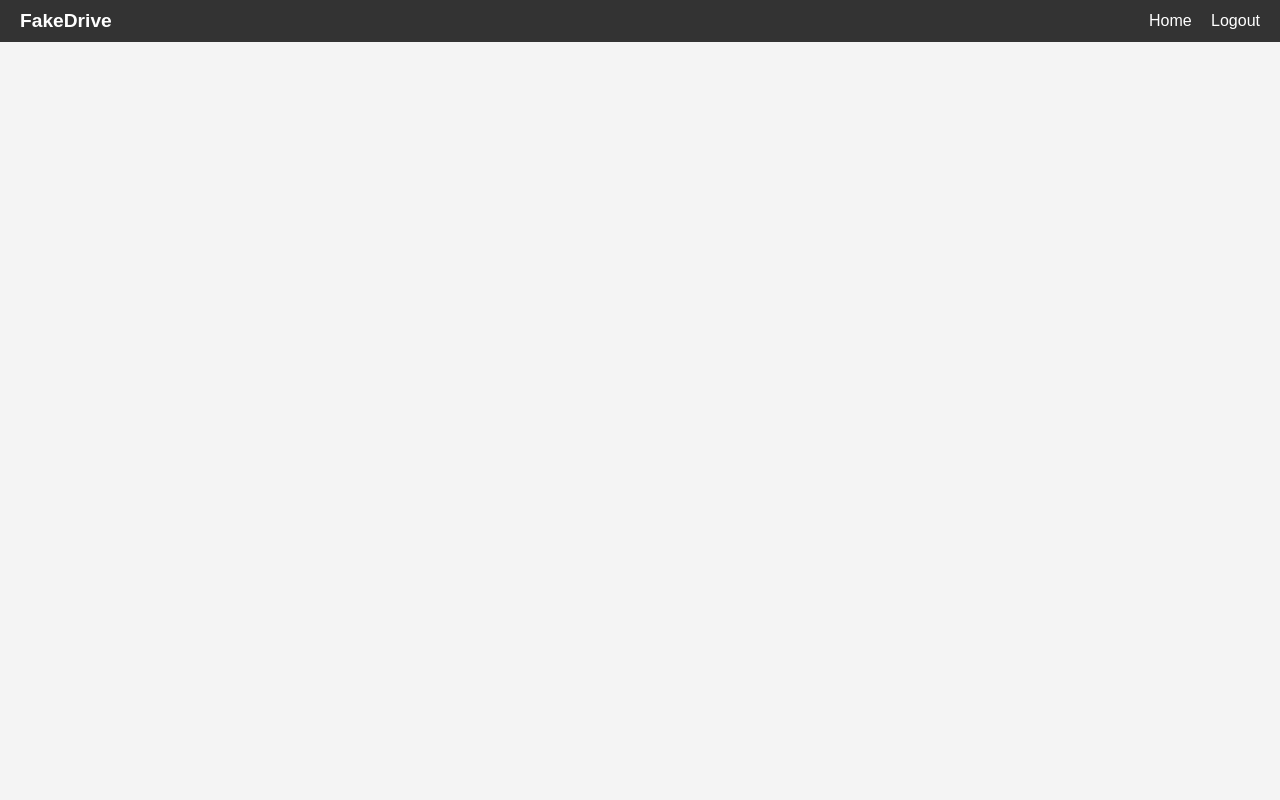
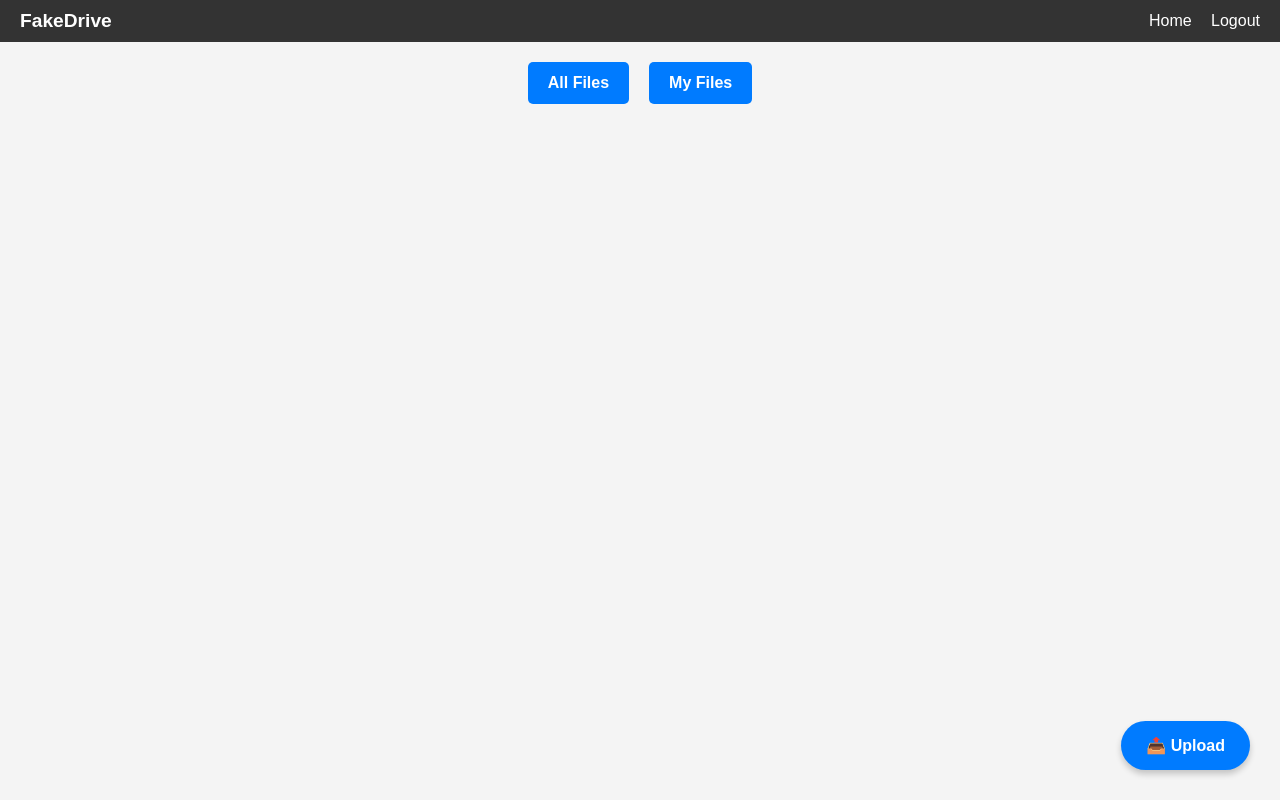
Before and after one commit to obolonua/fakedrive, a Flask app: a page that uses templates/my_fakedrive.html in a window 1280 px wide. Run offline with Flask 3, Linux system fonts and the light colour scheme; the visitor is signed in with stand-in values (Sample User, id 1).

Commit message:
my fakedrive usability

```diff
--- a/templates/my_fakedrive.html
+++ b/templates/my_fakedrive.html
@@ -8,6 +8,8 @@
             margin: 0;
             font-family: Arial, sans-serif;
             background-color: #f4f4f4;
+            min-height: 100vh;
+            position: relative;
         }
 
         nav {
@@ -32,11 +34,49 @@
         nav a:hover {
             text-decoration: underline;
         }
+
+        .file-buttons {
+            display: flex;
+            justify-content: center;
+            gap: 20px;
+            margin-top: 20px;
+            margin-bottom: 40px;
+        }
+
+        .file-buttons a {
+            padding: 12px 20px;
+            background-color: #007BFF;
+            color: white;
+            text-decoration: none;
+            border-radius: 5px;
+            font-weight: bold;
+        }
+
+        .file-buttons a:hover {
+            background-color: #0056b3;
+        }
+
+        .upload-btn {
+            position: fixed;
+            bottom: 30px;
+            right: 30px;
+            padding: 15px 25px;
+            background-color: #007BFF;
+            color: white;
+            text-decoration: none;
+            border-radius: 50px;
+            font-weight: bold;
+            box-shadow: 0px 4px 6px rgba(0, 0, 0, 0.2);
+            font-size: 16px;
+        }
+
+        .upload-btn:hover {
+            background-color: #0056b3;
+        }
     </style>
 </head>
 <body>
 
-    <!-- Topbar -->
     <nav>
         <div>
             <strong>FakeDrive</strong>
@@ -47,5 +87,12 @@
         </div>
     </nav>
 
+    <div class="file-buttons">
+        <a href="/all_files">All Files</a>
+        <a href="/my_files">My Files</a>
+    </div>
+
+    <a class="upload-btn" href="/upload">📤 Upload</a>
+
 </body>
 </html>
```
